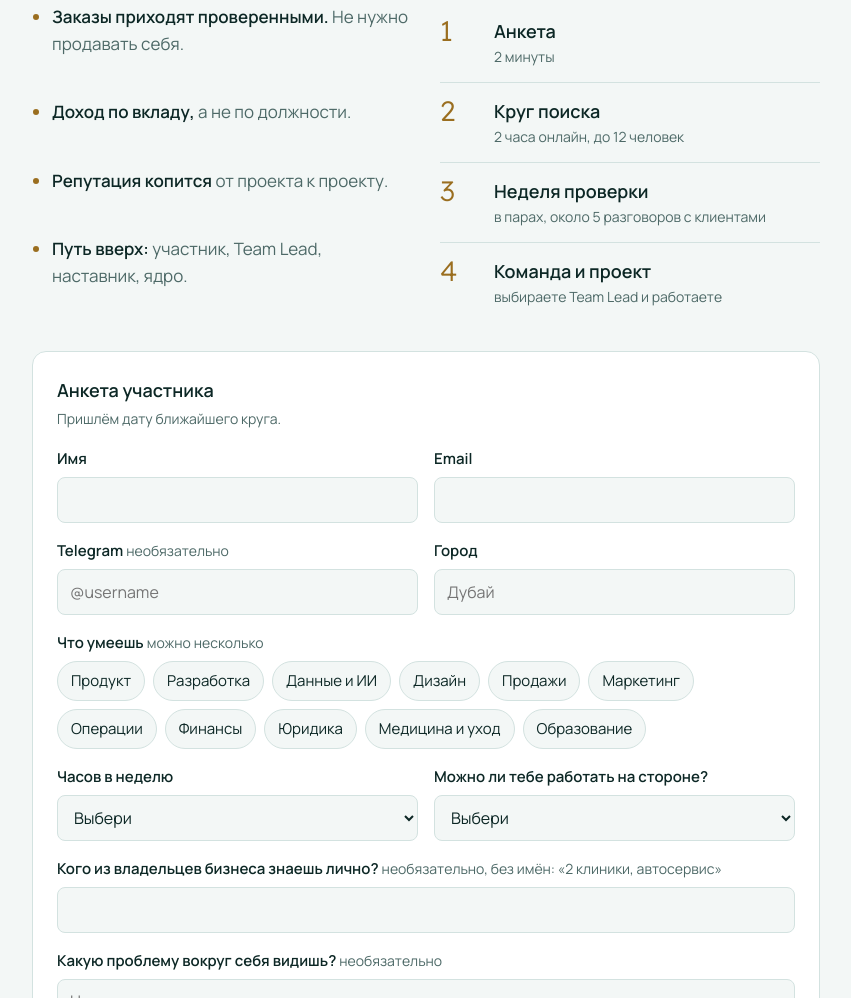
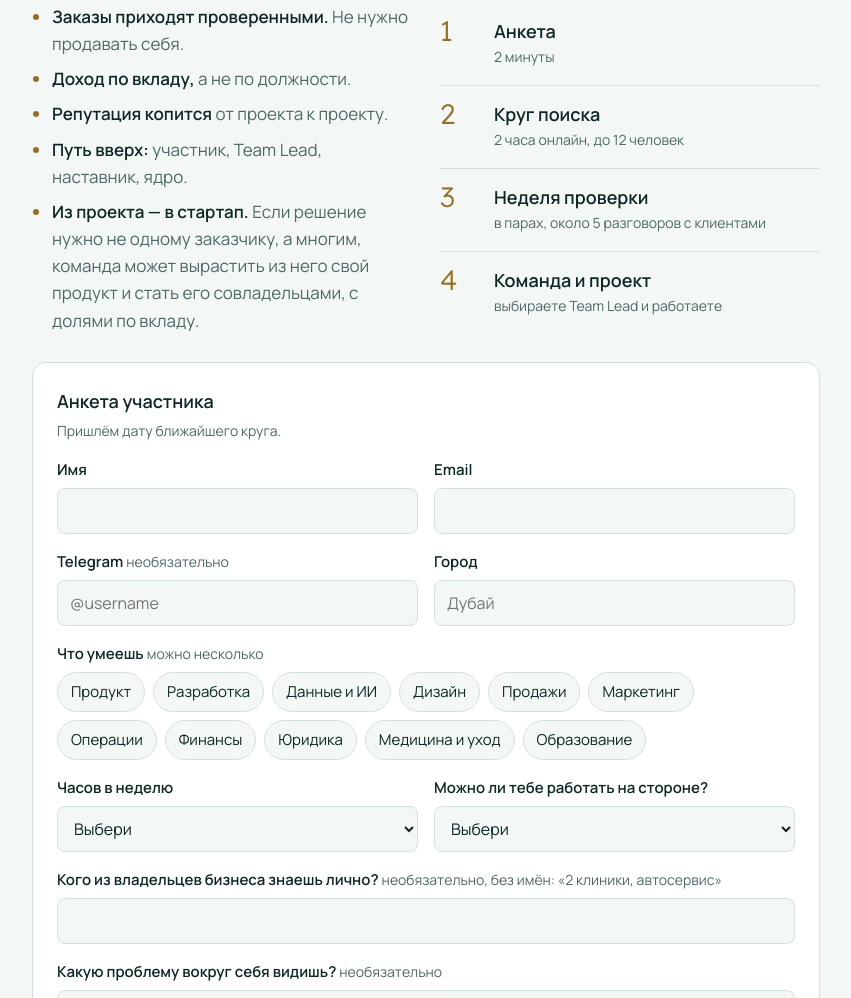
Before and after one commit to amalor-ai/circle, a plain HTML site: page index.html in a window 1280 px wide. Shown: the part 2920-3918 px from the top of the page, without its empty margins (214-1065 px from the left). Drawn offline with Linux system fonts and the light colour scheme.

Commit message:
Add project-to-startup ownership for participants
Co-Authored-By: Claude Opus 5.5 <noreply@anthropic.com>
Claude-Session: https://claude.ai/code/session_01TyQH9F93H2uKK4nuHDDbrg

```diff
--- a/index.html
+++ b/index.html
@@ -234,6 +234,7 @@ footer{padding-block:36px 48px;border-top:1px solid var(--line);font-size:14px;c
       <li><b>Доход по вкладу,</b> а не по должности.</li>
       <li><b>Репутация копится</b> от проекта к проекту.</li>
       <li><b>Путь вверх:</b> участник, Team Lead, наставник, ядро.</li>
+      <li><b>Из проекта — в стартап.</b> Если решение нужно не одному заказчику, а многим, команда может вырастить из него свой продукт и стать его совладельцами, с долями по вкладу.</li>
     </ul>
     <ol class="steps">
       <li><span class="num">1</span><div><h3>Анкета</h3><p class="when">2 минуты</p></div></li>
```
